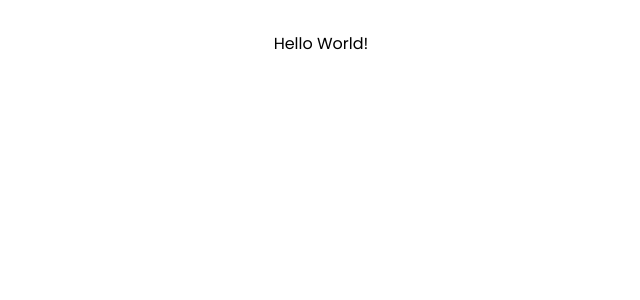
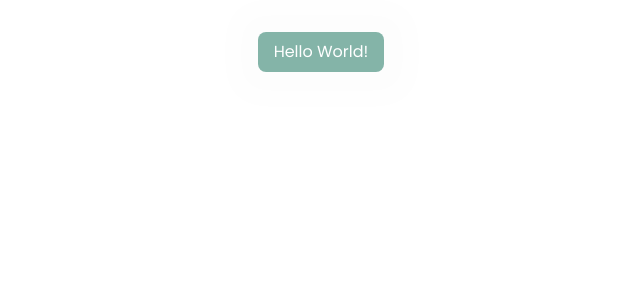
Before and after one commit to GabrielAlvesBM/onboard-guina, a React (Vite) app: page /auth/login in a window 1280 px wide. Shown: the top 300 px of the page, without its empty margins (319-959 px from the left). Built offline with nearby package versions, Linux system fonts and the light colour scheme.

Commit message:
feat: add atomic button

```diff
--- a/package.json
+++ b/package.json
@@ -14,6 +14,7 @@
     "react": "19.0.0",
     "react-dom": "19.0.0",
     "react-router-dom": "7.1.5",
+    "tailwind-variants": "0.3.1",
     "tailwindcss": "4.0.6"
   },
   "devDependencies": {
--- a/src/app/modules/auth/login.page.tsx
+++ b/src/app/modules/auth/login.page.tsx
@@ -1,7 +1,11 @@
+import Button from "../../../atomic/atm.button";
+
 const LoginPage = () => {
   return (
     <main>
-      <h1>Hello World!</h1>
+      <Button variant="primary" disabled={true}>
+        Hello World!
+      </Button>
     </main>
   );
 };
--- /dev/null
+++ b/src/atomic/atm.button/button.component.tsx
@@ -0,0 +1,28 @@
+import { FC } from "react";
+import { buttonVariants } from "./button.style";
+
+interface ButtonProps extends React.ButtonHTMLAttributes<HTMLButtonElement> {
+  variant?:
+    | "primary"
+    | "primaryDestructive"
+    | "secondary"
+    | "secondaryDestructive"
+    | "cta"
+    | "link";
+  disabled?: boolean;
+}
+
+const Button: FC<ButtonProps> = ({
+  variant = "primary",
+  disabled = false,
+  children,
+  ...props
+}) => {
+  return (
+    <button className={buttonVariants({ variant, disabled })} {...props}>
+      {children}
+    </button>
+  );
+};
+
+export default Button;
--- /dev/null
+++ b/src/atomic/atm.button/button.style.ts
@@ -0,0 +1,26 @@
+import { tv } from "tailwind-variants";
+
+export const buttonVariants = tv({
+  base: "px-4 py-2 rounded-sm shadow-sm cursor-pointer text-white",
+  variants: {
+    variant: {
+      primary:
+        "bg-brand-primary-dark hover:bg-brand-primary-x-dark focus:border-2 focus:border-cta focus:px-3.5 focus:py-1.5 active:bg-brand-primary-xx-dark",
+      primaryDestructive:
+        "bg-feedback-error-medium hover:bg-feedback-error-dark focus:border-2 focus:border-feedback-error-dark focus:px-3.5 focus:py-1.5 active:bg-feedback-error-x-dark",
+      secondary:
+        "px-3.5 py-1.5 border-2 text-brand-primary-dark bg-transparent hover:border-brand-primary-x-dark hover:text-brand-primary-x-dark focus:border-3 active:border-brand-primary-xx-dark active:text-brand-primary-xx-dark",
+      secondaryDestructive:
+        "px-3.5 py-1.5 border-2 border-feedback-error-medium text-feedback-error-medium bg-transparent hover:text-feedback-error-dark hover:border-feedback-error-dark focus:border-3 active:text-feedback-error-x-dark active:border-feedback-error-x-dark",
+      cta: "bg-x-dark hover:bg-dark focus:border-2 focus:border-xx-dark focus:px-3.5 focus:py-1.5 active:bg-xx-dark",
+      link: "px-2 py-1 text-brand-primary-dark hover:underline focus:border-2 focus:px-1.5 focus:py-0.5 focus:border-brand-primary-dark active:text-brand-accessory-magenta",
+    },
+    disabled: {
+      true: "opacity-50 cursor-not-allowed",
+    },
+  },
+  defaultVariants: {
+    variant: "primary",
+    disabled: false,
+  },
+});
--- /dev/null
+++ b/src/atomic/atm.button/index.ts
@@ -0,0 +1 @@
+export { default } from './button.component'
--- a/src/index.css
+++ b/src/index.css
@@ -13,6 +13,7 @@
   --color-brand-primary-medium: #00d5ad;
   --color-brand-primary-dark: #0b6c54;
   --color-brand-primary-x-dark: #054434;
+  --color-brand-primary-xx-dark: #022b18;
 
   --color-brand-accessory-x-light: #e4f9f3;
   --color-brand-accessory-light: #92e8cf;
@@ -20,6 +21,7 @@
   --color-brand-accessory-beige: #fcf9f4;
   --color-brand-accessory-red: #f11427;
   --color-brand-accessory-magenta: #b51b76;
+  --color-cta: #a3da58;
 
   --color-white: #ffffff;
   --color-x-light: #f8f8f8;
```
Also changed, not shown: 1 other file (tests, documents, lock files or other folders).
